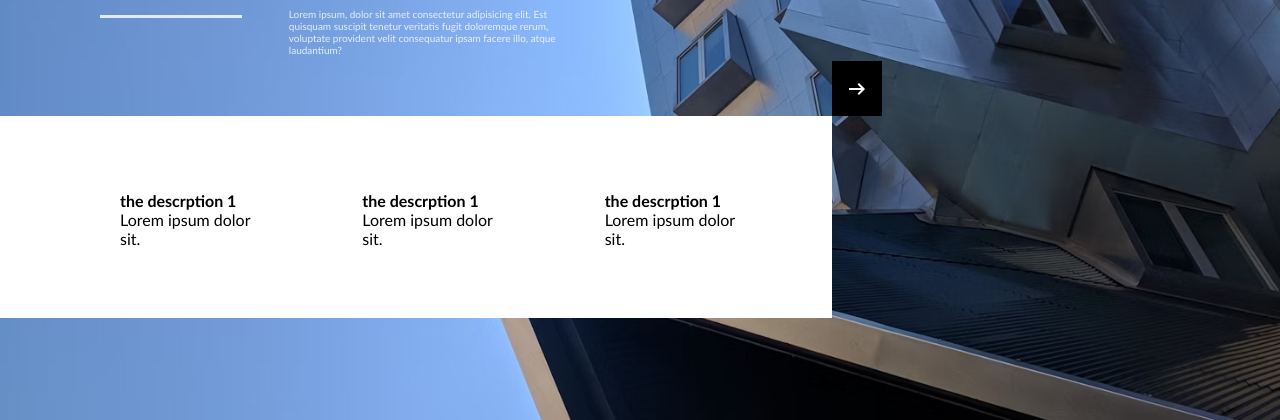
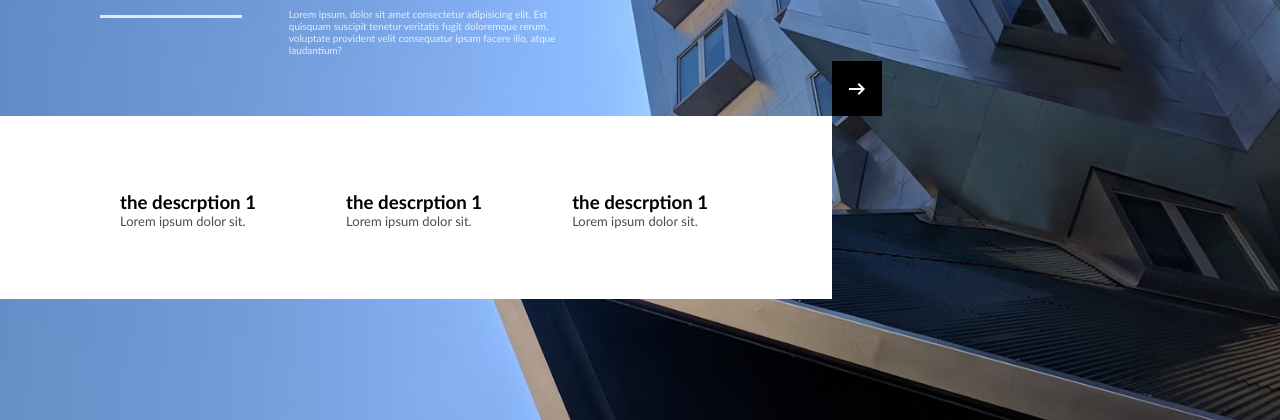
Before and after one commit to Noumansharif27/Modern-architecture-project, a plain HTML site: page index.html in a window 1280 px wide. Shown: the part 380-800 px from the top of the page. Drawn offline with nearby package versions, Linux system fonts and the light colour scheme.

Commit message:
improve the description of footer

```diff
--- a/index.html
+++ b/index.html
@@ -55,18 +55,18 @@
       <footer>
         <div id="footer-content">
           <div class="heading">
-            <h4>the descrption 1</h4>
-            <p>Lorem ipsum dolor sit.</p>
+            <h3>the descrption 1</h3>
+            <p class="bottom-description">Lorem ipsum dolor sit.</p>
           </div>
 
           <div class="heading">
-            <h4>the descrption 1</h4>
-            <p>Lorem ipsum dolor sit.</p>
+            <h3>the descrption 1</h3>
+            <p class="bottom-description">Lorem ipsum dolor sit.</p>
           </div>
 
           <div class="heading">
-            <h4>the descrption 1</h4>
-            <p>Lorem ipsum dolor sit.</p>
+            <h3>the descrption 1</h3>
+            <p class="bottom-description">Lorem ipsum dolor sit.</p>
           </div>
         </div>
       </footer>
--- a/style.css
+++ b/style.css
@@ -142,3 +142,8 @@ footer #footer-content {
   align-items: center;
   gap: 90px;
 }
+
+.bottom-description {
+  font-size: 13px;
+  opacity: 0.7;
+}
```
